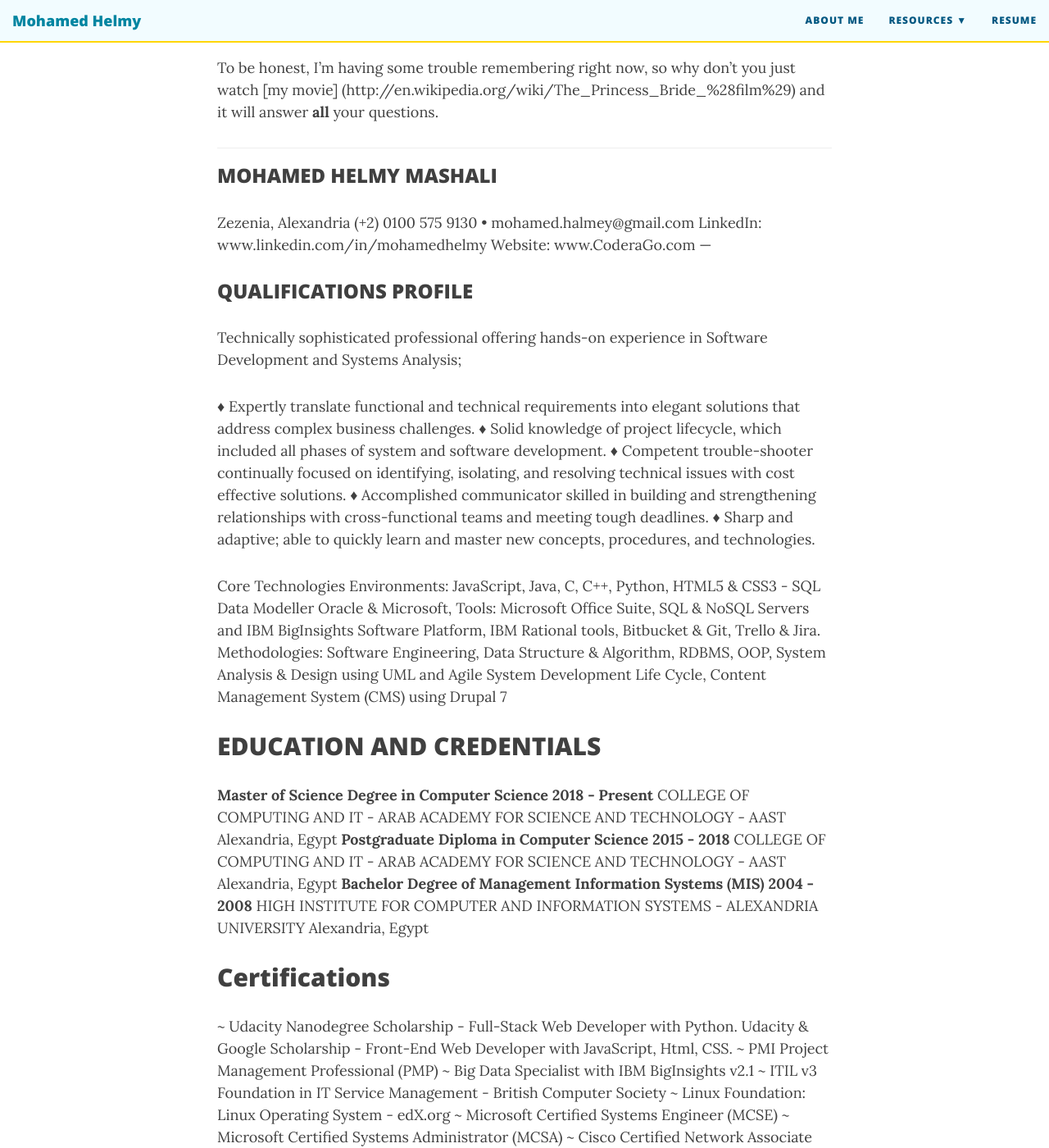
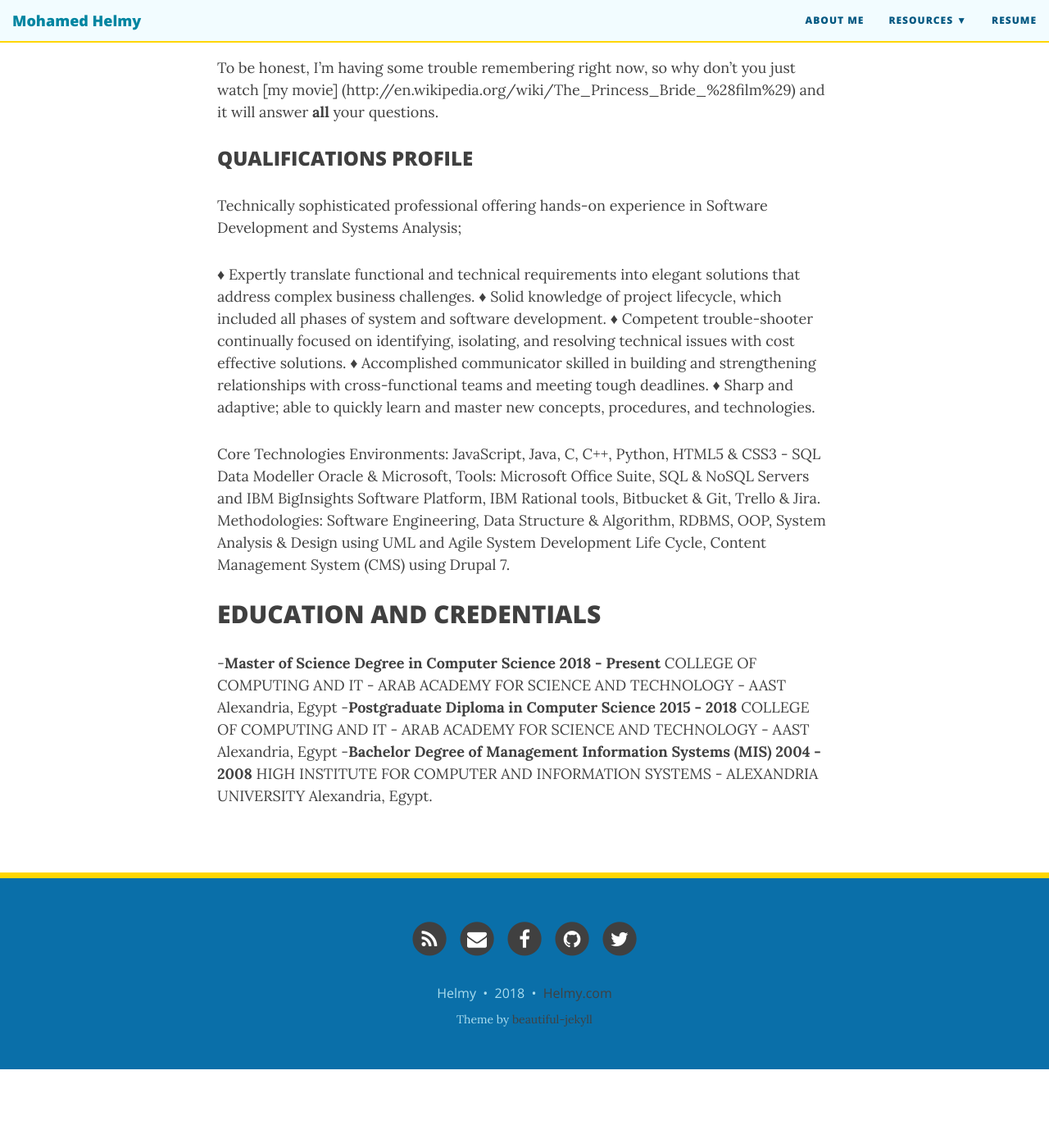
Before and after one commit to M-Helmy/m-helmy.github.io, a Jekyll site: the page built from resume.md, in a window 1280 px wide and 1400 px high, scrolled down 514 px. Shown: the whole window at 82% size. Built offline with Jekyll 4.4.1, drawn with Linux system fonts in a browser that asks for light colours; nearby versions of some CDN libraries; after the commit the page ends 1818 px from its top, so only the background shows below that; some of the changed text lies outside the part shown.

Commit message:
Update resume.md

```diff
--- a/resume.md
+++ b/resume.md
@@ -16,13 +16,6 @@ What else do you need?
 To be honest, I'm having some trouble remembering right now, so why don't you just watch [my movie]
 (http://en.wikipedia.org/wiki/The_Princess_Bride_%28film%29) and it will answer **all** your questions.
 
----
-### MOHAMED HELMY MASHALI
-Zezenia, Alexandria
-(+2) 0100 575 9130 • mohamed.halmey@gmail.com
-LinkedIn: www.linkedin.com/in/mohamedhelmy
-Website: www.CoderaGo.com
----
 
 
 ### QUALIFICATIONS PROFILE
@@ -40,30 +33,16 @@ JavaScript, Java, C, C++, Python, HTML5 & CSS3 - SQL Data Modeller Oracle & Micr
 Tools:
 Microsoft Office Suite, SQL & NoSQL Servers and IBM BigInsights Software Platform, IBM Rational tools, Bitbucket & Git, Trello & Jira.
 Methodologies:
-Software Engineering, Data Structure & Algorithm, RDBMS, OOP, System Analysis & Design using UML and Agile System Development Life Cycle, Content Management System (CMS) using Drupal 7
+Software Engineering, Data Structure & Algorithm, RDBMS, OOP, System Analysis & Design using UML and Agile System Development Life Cycle, Content Management System (CMS) using Drupal 7.
 
 EDUCATION AND CREDENTIALS
 ---
-**Master of Science Degree in Computer Science 2018 - Present**
+-**Master of Science Degree in Computer Science 2018 - Present**
 COLLEGE OF COMPUTING AND IT - ARAB ACADEMY FOR SCIENCE AND TECHNOLOGY - AAST
 Alexandria, Egypt
-**Postgraduate Diploma in Computer Science 2015 - 2018**
+-**Postgraduate Diploma in Computer Science 2015 - 2018**
 COLLEGE OF COMPUTING AND IT - ARAB ACADEMY FOR SCIENCE AND TECHNOLOGY - AAST
 Alexandria, Egypt
-**Bachelor Degree of Management Information Systems (MIS) 2004 - 2008**
+-**Bachelor Degree of Management Information Systems (MIS) 2004 - 2008**
 HIGH INSTITUTE FOR COMPUTER AND INFORMATION SYSTEMS - ALEXANDRIA UNIVERSITY
-Alexandria, Egypt
-
-
-Certifications
----
-
-~ Udacity Nanodegree Scholarship - Full-Stack Web Developer with Python.
-  Udacity & Google Scholarship - Front-End Web Developer with JavaScript, Html, CSS.
-~ PMI Project Management Professional (PMP)
-~ Big Data Specialist with IBM BigInsights v2.1
-~ ITIL v3 Foundation in IT Service Management - British Computer Society
-~ Linux Foundation: Linux Operating System - edX.org
-~ Microsoft Certified Systems Engineer (MCSE)
-~ Microsoft Certified Systems Administrator (MCSA)
-~ Cisco Certified Network Associate (CCNA)
+Alexandria, Egypt.
```
